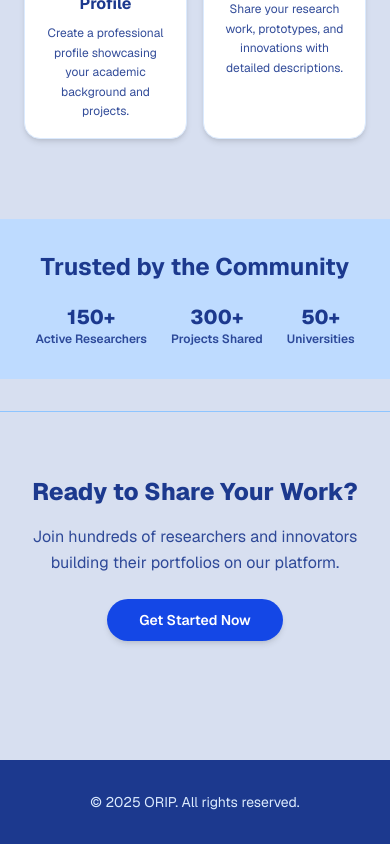
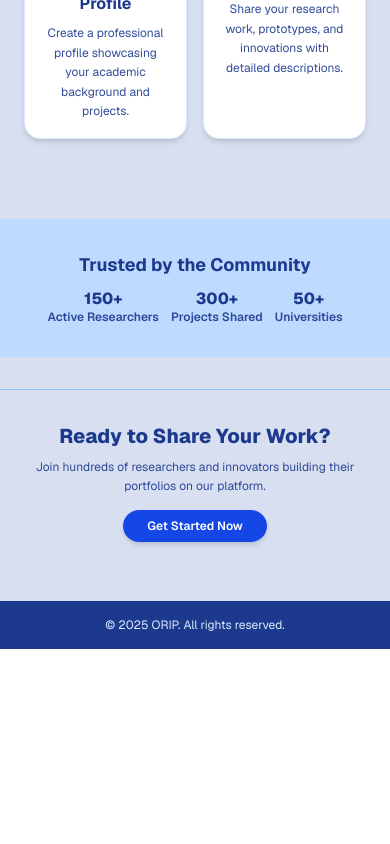
Before and after one commit to jelainelovendino/ORIP-frontend, a Next.js app: page / in a window 390 px wide. Shown: the part 665-1509 px from the top of the page. After the commit the page ends 1314 px from the top, so only its background shows below. Built offline with nearby package versions, Linux system fonts and the light colour scheme.

Commit message:
update the homepage

```diff
--- a/app/page.jsx
+++ b/app/page.jsx
@@ -127,23 +127,23 @@ export default function HomePage() {
       {/* STATS */}
       <section className="bg-blue-200 mt-12 py-8 text-center">
         <div className="max-w-5xl mx-auto px-8">
-          <h2 className="text-2xl font-bold text-blue-900 mb-6">Trusted by the Community</h2>
-          <div className="flex flex-wrap justify-center gap-6 md:gap-16">
+          <h2 className="text-lg md:text-2xl font-bold text-blue-900 mb-3 md:mb-6">Trusted by the Community</h2>
+          <div className="flex flex-wrap justify-center gap-3 md:gap-16">
             <div className="flex flex-col items-center">
-              <div className="text-xl md:text-2xl font-extrabold text-blue-900 leading-none">150+</div>
-              <div className="mt-1 text-xs md:text-sm font-semibold text-blue-900/90">
+              <div className="text-base md:text-2xl font-extrabold text-blue-900 leading-none">150+</div>
+              <div className="mt-0.5 md:mt-1 text-xs md:text-sm font-semibold text-blue-900/90">
                 Active Researchers
               </div>
             </div>
             <div className="flex flex-col items-center">
-              <div className="text-xl md:text-2xl font-extrabold text-blue-900 leading-none">300+</div>
-              <div className="mt-1 text-xs md:text-sm font-semibold text-blue-900/90">
+              <div className="text-base md:text-2xl font-extrabold text-blue-900 leading-none">300+</div>
+              <div className="mt-0.5 md:mt-1 text-xs md:text-sm font-semibold text-blue-900/90">
                 Projects Shared
               </div>
             </div>
             <div className="flex flex-col items-center">
-              <div className="text-xl md:text-2xl font-extrabold text-blue-900 leading-none">50+</div>
-              <div className="mt-1 text-xs md:text-sm font-semibold text-blue-900/90">
+              <div className="text-base md:text-2xl font-extrabold text-blue-900 leading-none">50+</div>
+              <div className="mt-0.5 md:mt-1 text-xs md:text-sm font-semibold text-blue-900/90">
                 Universities
               </div>
             </div>
@@ -152,24 +152,24 @@ export default function HomePage() {
       </section>
 
       {/* FOOTER CTA */}
-      <section className="text-center py-16 px-6 border-t border-blue-300 mt-8">
-        <h2 className="text-2xl md:text-3xl font-extrabold text-blue-900 mb-4">
+      <section className="text-center py-8 md:py-16 px-4 md:px-6 border-t border-blue-300 mt-8">
+        <h2 className="text-xl md:text-3xl font-extrabold text-blue-900 mb-2 md:mb-4">
           Ready to Share Your Work?
         </h2>
-        <p className="text-base md:text-lg max-w-2xl mx-auto leading-relaxed text-blue-900/90 mb-8">
+        <p className="text-xs md:text-lg max-w-2xl mx-auto leading-relaxed text-blue-900/90 mb-4 md:mb-8">
           Join hundreds of researchers and innovators building their portfolios on our platform.
         </p>
         <a
           href="/login"
-          className="px-8 py-3 rounded-full bg-blue-700 text-white font-semibold shadow-md hover:shadow-xl hover:bg-blue-800 transition-all text-sm md:text-base transform hover:scale-105 active:scale-95"
+          className="px-6 md:px-8 py-2 md:py-3 rounded-full bg-blue-700 text-white font-semibold shadow-md hover:shadow-xl hover:bg-blue-800 transition-all text-xs md:text-base transform hover:scale-105 active:scale-95"
         >
           Get Started Now
         </a>
       </section>
 
       {/* FOOTER */}
-      <footer className="bg-blue-900 text-blue-100 py-8 mt-16 text-center">
-        <p className="text-sm">&copy; 2025 ORIP. All rights reserved.</p>
+      <footer className="bg-blue-900 text-blue-100 py-4 md:py-8 mt-8 md:mt-16 text-center">
+        <p className="text-xs md:text-sm">&copy; 2025 ORIP. All rights reserved.</p>
       </footer>
 
     </div>
```
